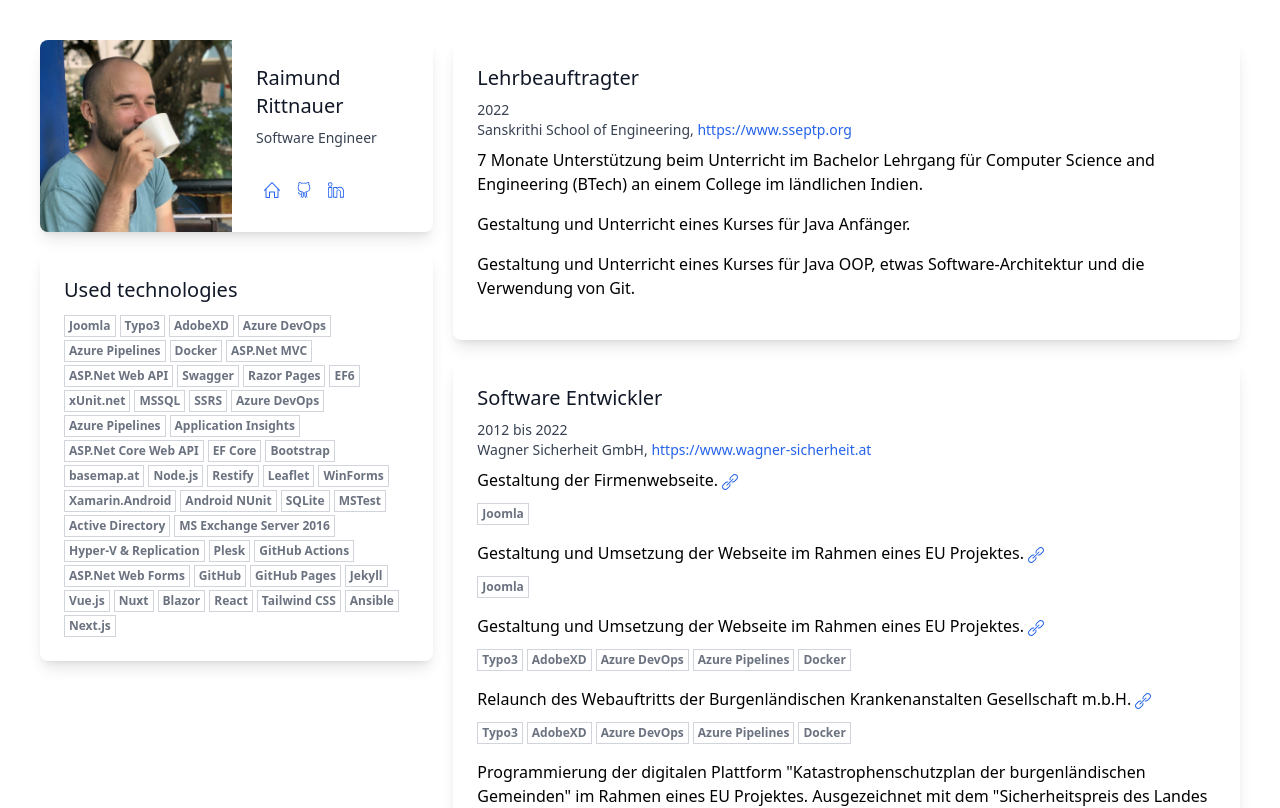
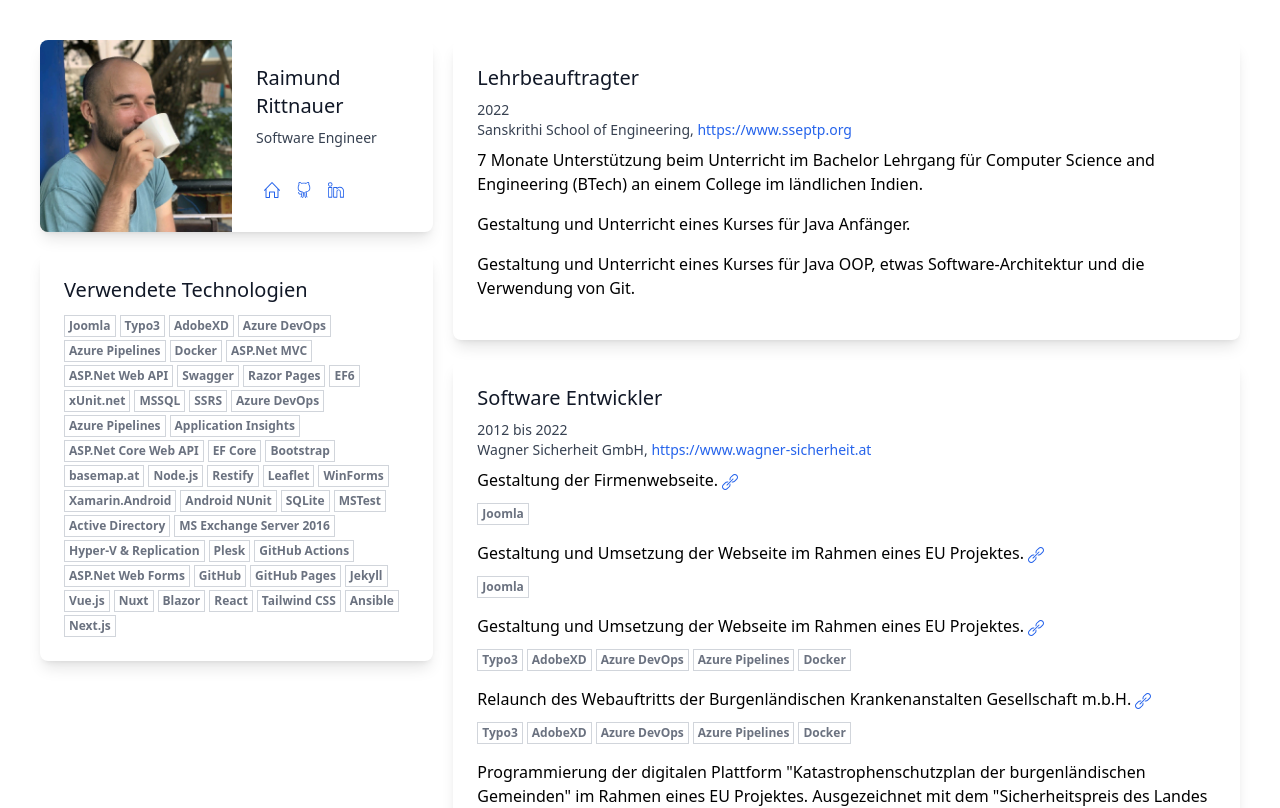
Before and after one commit to raaaimund/resume, a Next.js app: page / in a window 1280 px wide. Shown: the top 808 px of the page. Built offline with nearby package versions, Linux system fonts and the light colour scheme.

Commit message:
changed title to german

```diff
--- a/components/UsedTechnologySelector.tsx
+++ b/components/UsedTechnologySelector.tsx
@@ -7,7 +7,7 @@ export default function UsedTechnologySelector() {
     const {state, dispatch} = useSelectedTechnologies()
     return (
         <Card
-            title="Used technologies">
+            title="Verwendete Technologien">
             <div>
                 {state.technologies.map((technology, index) =>
                     <TechnologyChip key={index} id={technology.id} name={technology.name}/>
```
